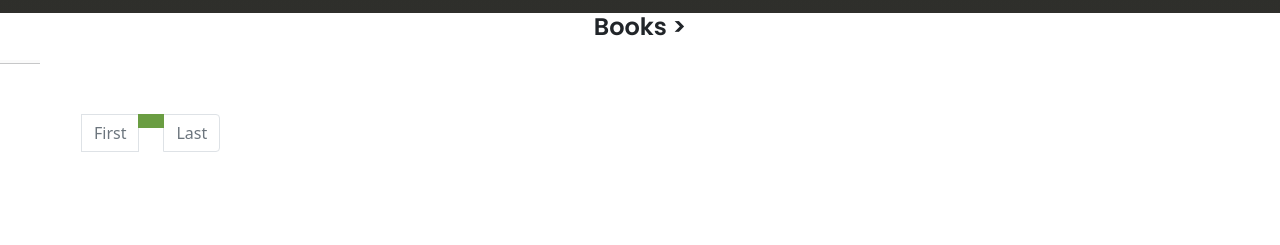
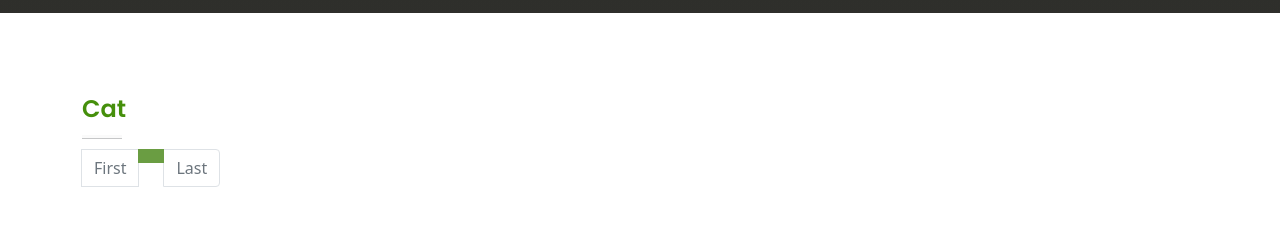
Before and after one commit to shaongitbd/boihut, a Django app: template templates/books-cat.html in a window 1280 px wide. Shown: the part 313-558 px from the top of the page. Run offline with Django 3.2, Linux system fonts and the light colour scheme; the template is opened without the code that fills it, so the values that code supplies are empty; some libraries are stand-ins or nearby versions.

Commit message:
fixed category not display bug

```diff
--- a/boihut/urls.py
+++ b/boihut/urls.py
@@ -44,6 +44,7 @@ urlpatterns = [
     path('contact',contact),
     path('about',about),
     path('category/<slug:cat_slug>/',category),
+    path('category/',category),
     path('book/<slug:single_book_slug>', single_book),
     path('cart/', cart,name = 'cart'),
     path('add_to_cart/<str:user_book>', add_to_cart,name="add_cart"),
--- a/templates/books-cat.html
+++ b/templates/books-cat.html
@@ -2,15 +2,12 @@
 
 {%block content%}
 {%load static%}
-    <div class="row">
-
-        <h4 class="category-title text-center" style="font-family:Poppins; font-weight:600;"> Books > {{books.category_name}} </h4>
 
 
-    </div>
-    <hr class="align:center"/>
 
-<div class="container ms-auto" style="margin-top:50px;">
+<div class="container ms-auto" style="margin-top:80px;">
+     <h3 class="default-style"> Cat</h3><hr>
+
     <div class="row">
 
     {%for book in books%}
```
Also changed, not shown: category/views.py (+9 -6 lines).
